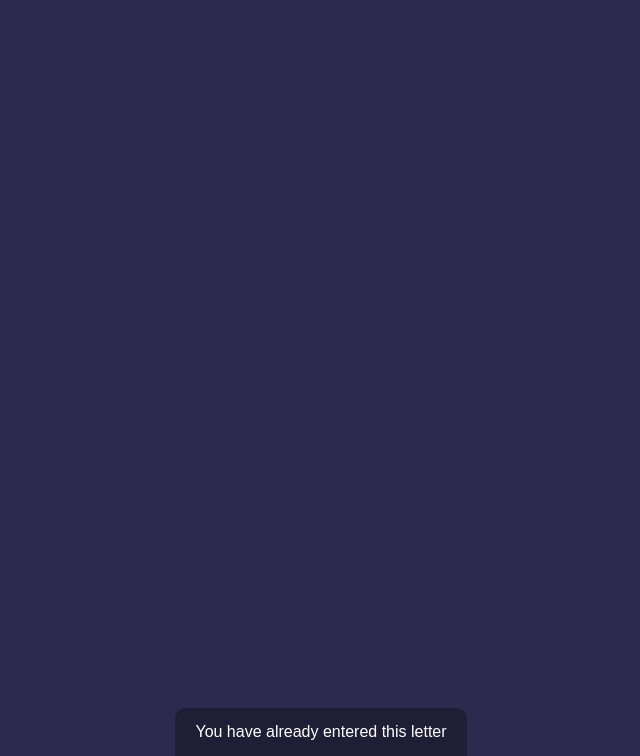
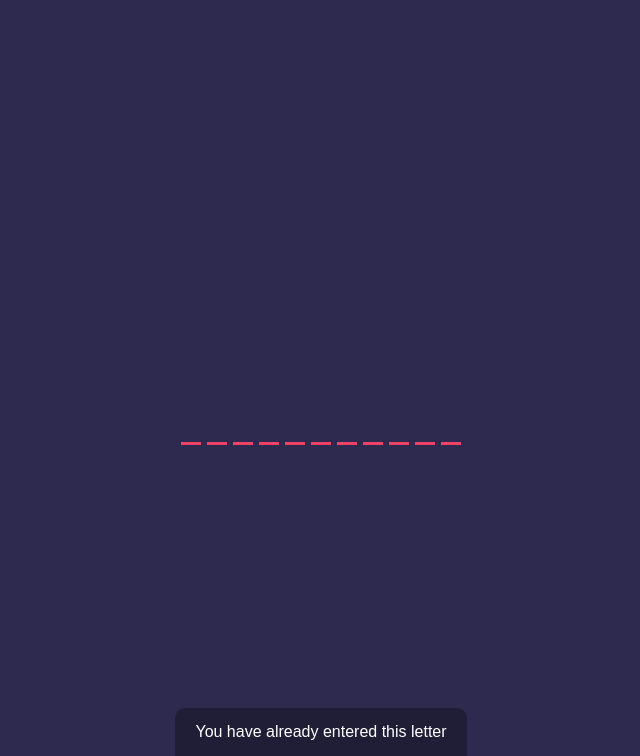
Before and after one commit to JNuckley/hangmanJS, a plain HTML site: page index.html in a window 1280 px wide. Shown: the part 94-850 px from the top of the page, without its empty margins (319-959 px from the left). Drawn offline with Linux system fonts and the light colour scheme.

Commit message:
Half of the JS added. No event listeners yet

```diff
--- a/index.html
+++ b/index.html
@@ -52,5 +52,6 @@
 <div class="notification-container" id="notification-container">
     <p>You have already entered this letter</p>
 </div>
+<script src="script.js" ></script>
 </body>
 </html>
--- a/script.js
+++ b/script.js
@@ -0,0 +1,41 @@
+const wordEl = document.getElementById('word');
+const wrongLettersEl = document.getElementById('wrong-letters');
+const playAgainBtn = document.getElementById('play-again');
+const popup = document.getElementById('popup-container');
+const notification = document.getElementById('notification-container');
+const finalMessage = document.getElementById('final-message');
+
+const figureParts = document.querySelectorAll('.figure-part');
+
+const words = ['pineapple', 'television', 'elevator', 'telephone', 'application'];
+
+let selectedWord = words[Math.floor(Math.random() * words.length)];
+
+const correctLetters = ['e'];
+const wrongLetters = [];
+
+//show the hidden word, split into separate letters,
+//mapping through to check for correct letters
+//displaying them
+//joining them back together again to make the string
+function displayWord() {
+    wordEl.innerHTML = `
+        ${selectedWord
+        .split('')
+        .map(letter => `<span class="letter">
+            ${correctLetters.includes(letter) ? letter : ''}
+            </span>
+            `).join('')
+        }`;
+        const innerword = wordEl.innerText.replace(/\n/g, '');
+
+        if(innerword === selectedWord) {
+            finalMessage.innerText = 'Congratulations! You won!';
+            popup.style.display = 'flex';
+        }
+
+
+
+}
+
+displayWord();
```
